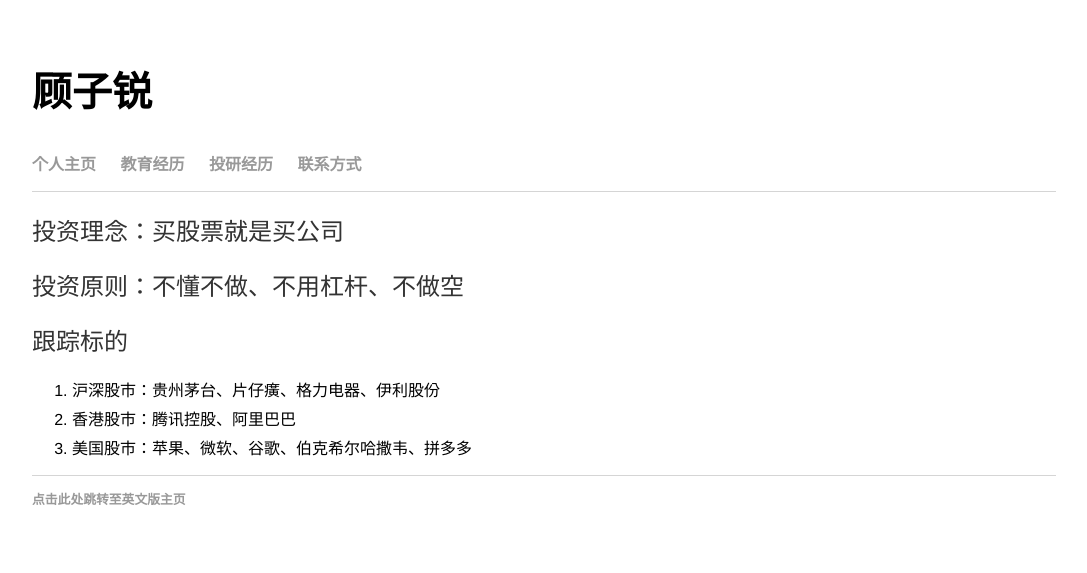
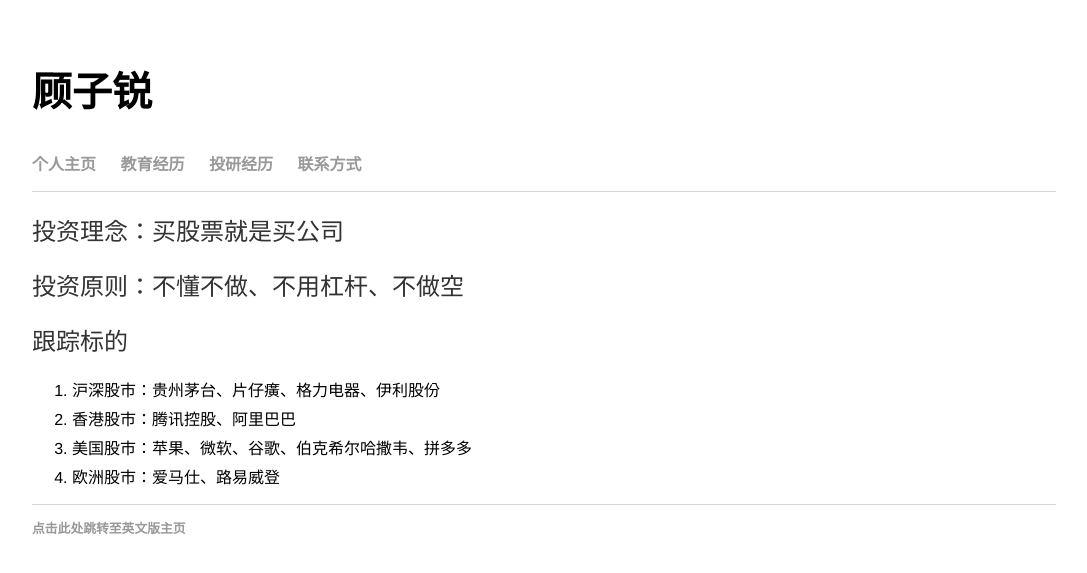
Before and after one commit to guzirui/guzirui.github.io, a Jekyll site: the page built from investment/index.html, in a window 1280 px wide. Shown: the top 573 px of the page, without its empty margins (96-1183 px from the left). Built offline with Jekyll 4.4.1, drawn with Linux system fonts in a browser that asks for light colours.

Commit message:
Update index.html

```diff
--- a/investment/index.html
+++ b/investment/index.html
@@ -13,6 +13,7 @@ title: 顾子锐 Gu Zirui
     <li>沪深股市：贵州茅台、片仔癀、格力电器、伊利股份</li>
     <li>香港股市：腾讯控股、阿里巴巴</li>
     <li>美国股市：苹果、微软、谷歌、伯克希尔哈撒韦、拼多多</li>
+    <li>欧洲股市：爱马仕、路易威登</li>
   </ol>
 
 </div><!-- /.blurb -->
```
